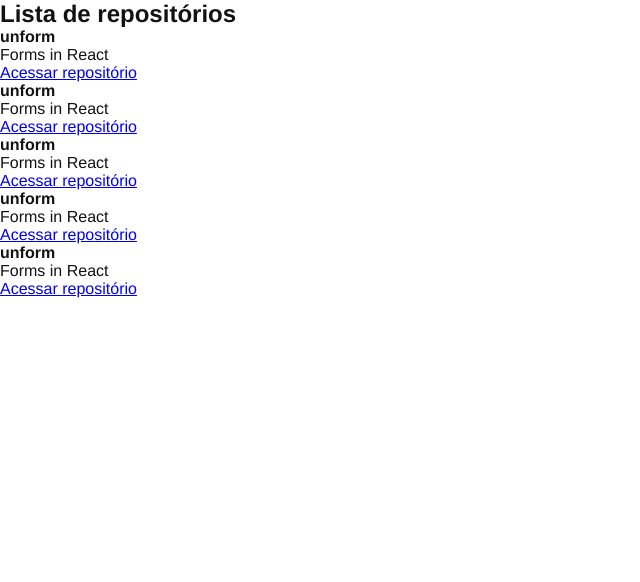
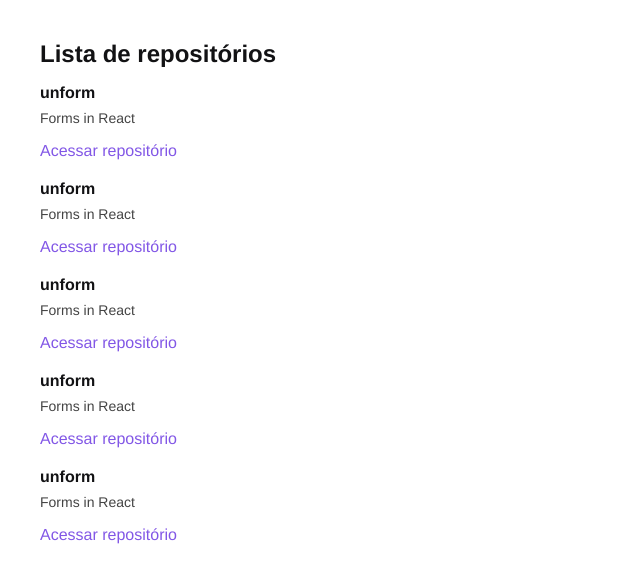
Before and after one commit to maycon8609/github-explorer, a React app: page / in a window 1280 px wide. Shown: the top 582 px of the page, without its empty margins (0-640 px from the left). Built offline with nearby package versions, Linux system fonts and the light colour scheme.

Commit message:
feat(main): stylizaçao inicial RepositoryList

```diff
--- a/src/components/RepositoryItem/styles.scss
+++ b/src/components/RepositoryItem/styles.scss
@@ -0,0 +1,18 @@
+li {
+  & + li {
+    margin-top: 20px;
+  }
+
+  p {
+    font-size: 14px;
+    color: #444;
+    margin-top: 8px;
+  }
+
+  a {
+    display: inline-table;
+    margin-top: 16px;
+    text-decoration: none;
+    color: #8257e6;
+  }
+}
--- a/src/components/RepositoryList/styles.scss
+++ b/src/components/RepositoryList/styles.scss
@@ -0,0 +1,11 @@
+section.repository-list {
+  margin: 40px;
+
+  h1 {
+    margin-bottom: 16px;
+  }
+
+  ul {
+    list-style: none;
+  }
+}
```
